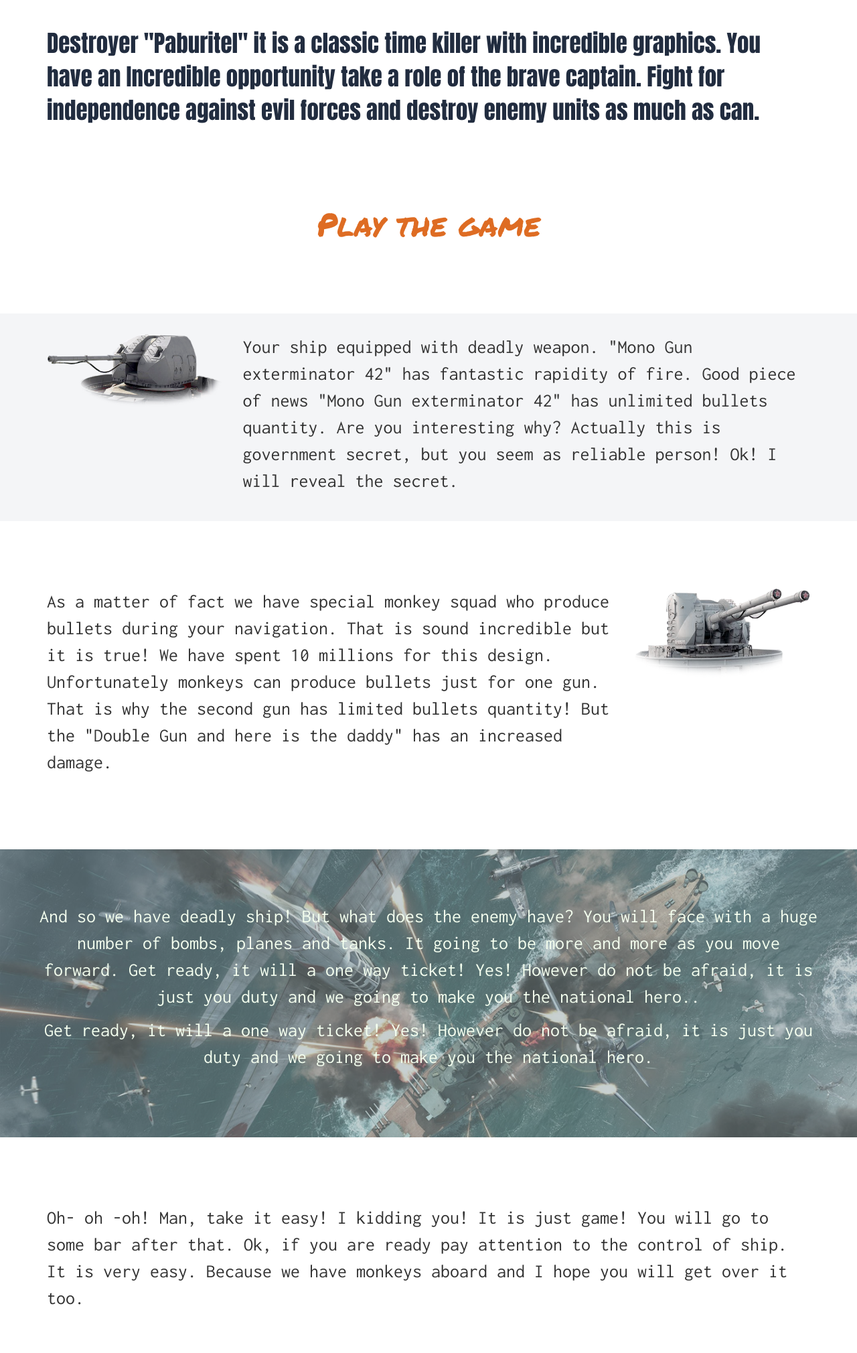
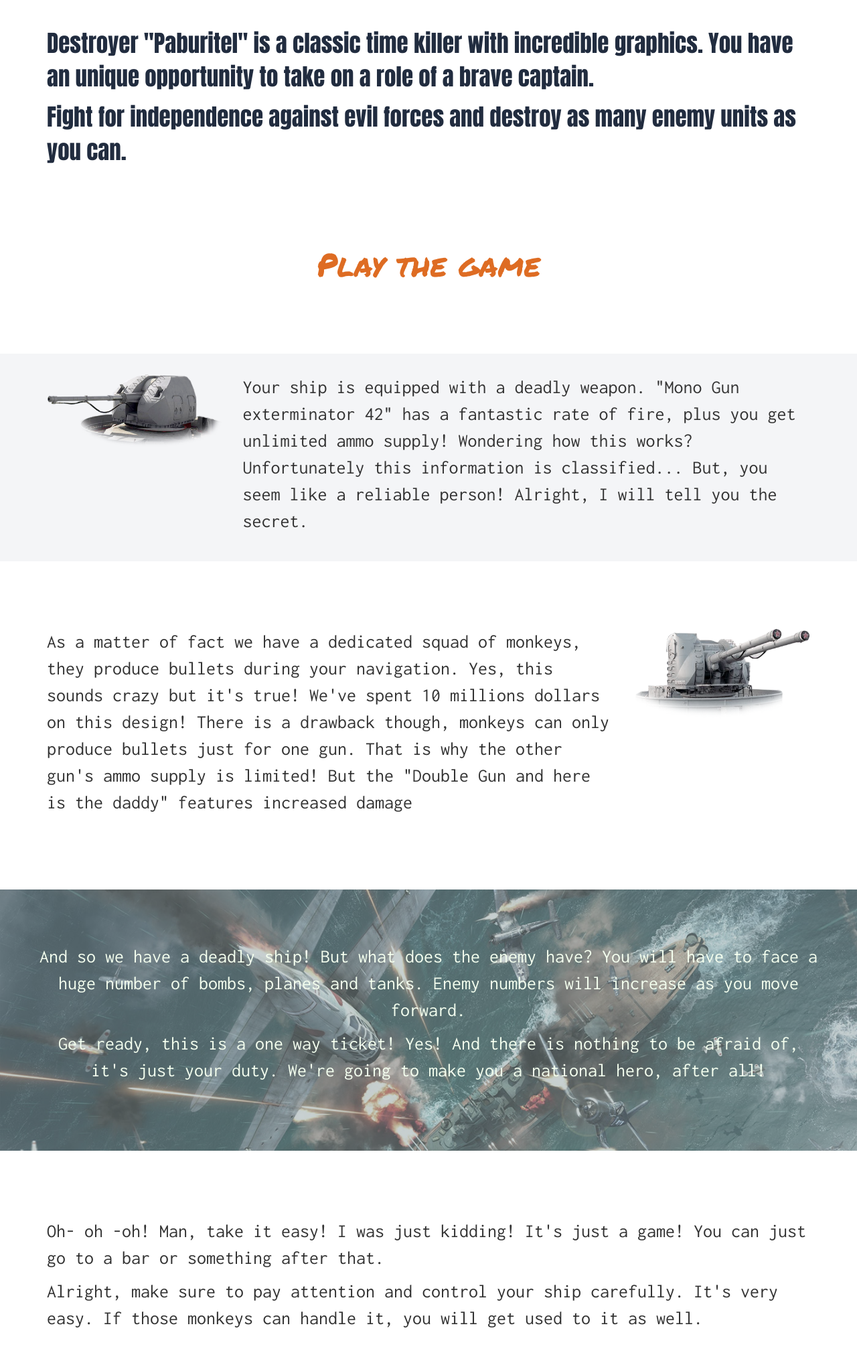
Before and after one commit to Paburitel/Destroyer-Paburitel-, a plain HTML site: page index.html in a window 1280 px wide. Shown: the part 750-2770 px from the top of the page at 67% size. Drawn offline with nearby package versions, Linux system fonts and the light colour scheme.

Commit message:
fixed text

```diff
--- a/index.html
+++ b/index.html
@@ -39,7 +39,8 @@
         <div class="container">
             <div class="row">
                 <div class="col-lg-12">
-                    <p>Destroyer "Paburitel" it is a classic time killer with incredible graphics.  You have an Incredible opportunity take a role of  the brave captain. Fight for independence against evil forces and destroy enemy units as much as can.</p>
+                    <p>Destroyer "Paburitel" is a classic time killer with incredible graphics. You have an unique opportunity to take on a role of a brave captain.</p>
+                    <p>Fight for independence against evil forces and destroy as many enemy units as you can.</p>
                 </div>
             </div>
         </div>
@@ -60,7 +61,7 @@
                     <img src="img/mono-gun.png" class="img-responsive" alt="Responsive image">
                 </div>
                 <div class="col-lg-9">
-                    <p>Your ship equipped with deadly weapon. "Mono Gun exterminator 42" has fantastic rapidity of fire. Good piece of news "Mono Gun exterminator 42" has unlimited bullets quantity. Are you interesting why? Actually this is government secret, but you seem as reliable person! Ok! I will reveal the secret.</p>
+                    <p>Your ship is equipped with a deadly weapon. "Mono Gun exterminator 42" has a fantastic rate of fire, plus you get unlimited ammo supply! Wondering how this works? Unfortunately this information is classified... But, you seem like a reliable person! Alright, I will tell you the secret.</p>
                 </div>
             </div>
         </div>
@@ -69,7 +70,7 @@
         <div class="container">
             <div class="row">
                 <div class="col-lg-9">
-                    <p>As a matter of fact we have special monkey squad who produce bullets during your navigation. That is sound incredible but it is true! We have spent 10 millions for this design. Unfortunately monkeys can produce bullets just for one gun. That is why the second gun has limited bullets quantity! But the "Double Gun and here is the daddy" has an increased damage.</p>
+                    <p>As a matter of fact we have a dedicated squad of monkeys, they produce bullets during your navigation. Yes, this sounds crazy but it's true! We've spent 10 millions dollars on this design! There is a drawback though, monkeys can only produce bullets just for one gun. That is why the other gun's ammo supply is limited! But the "Double Gun and here is the daddy" features increased damage</p>
                 </div>
                 <div class="col-lg-3">
                     <img src="img/double-gun.png" class="img-responsive" alt="Responsive image">
@@ -83,8 +84,8 @@
 
                 <div class="row">
                     <div class="col-lg-12  img-content">
-                        <p>And so we have deadly ship! But what does the enemy have? You will face with a huge number of bombs, planes and tanks. It going to be more and more as you move forward. Get ready, it will a one way ticket! Yes! However do not be afraid, it is just you duty and we going to make you the national hero..</p>
-                        <p>Get ready, it will a one way ticket! Yes! However do not be afraid, it is just you duty and we going to make you the national hero.</p>
+                        <p>And so we have a deadly ship! But what does the enemy have? You will have to face a huge number of bombs, planes and tanks. Enemy numbers will increase as you move forward.</p>
+                        <p>Get ready, this is a one way ticket! Yes! And there is nothing to be afraid of, it's just your duty. We're going to make you a national hero, after all!</p>
                     </div>
             </div>
             </div>
@@ -93,7 +94,8 @@
         <div class="container">
             <div class="row">
                 <div class="col-lg-12">
-                    <p>Oh- oh -oh! Man, take it easy! I kidding you! It is just game! You will go to some bar after that. Ok, if you are ready pay attention to the control of ship. It is very easy. Because we have monkeys aboard and I hope you will get over it too.</p>
+                    <p>Oh- oh -oh! Man, take it easy! I was just kidding! It's just a game! You can just go to a bar or something after that.</p>
+                    <p>Alright, make sure to pay attention and control your ship carefully. It's very easy. If those monkeys can handle it, you will get used to it as well.</p>
                 </div>
             </div>
         </div>
@@ -102,8 +104,9 @@
         <div class="container">
             <div class="row">
                 <div class="col-lg-12">
-                    <p>Now then! You shall use key "W" , "A", "S", "D" for ship's movement. Use "left mouse key"  for start fire from "Mono Gun exterminator 42" and "SPACE" key for start fire from "Double Gun and here is the daddy" .</p>                <p>Sounds easy, do not make mistake!</p>
-                    <p>Also we going to provide some help! As an extra lives and ammunition!</p>
+                    <p>Now then! Use keys "W", "A", "S", "D" to move your ship around. Use "left mouse" key to shoot from your "Mono Gun exterminator 42" and "SPACE" key to shoot from the "Double Gun and here is the daddy"</p>
+                    <p>It sounds easy, but don't make any mistakes!</p>
+                    <p>Also we'll provide you with some help: extra lives and ammunition!</p>
                 </div>
             </div>
         </div>
@@ -131,7 +134,9 @@
                         <p>You can have peace. Or you can have freedom. Do not ever count on having both at once.</p>
                         <p>Robert A. Heinlein</p>
                     </blockquote>
-                    <p>If you are hero and ready to fight click the link below and <span class="Good-luck">Good luck!</span></p>
+                    <p>If you are a hero and ready to fight click the link below and
+                        <span class="Good-luck">Good luck!</span>
+                    </p>
                     <a href="http://destroyer-ship-paburitel.bitballoon.com">Play the game</a>
                 </div>
             </div>
```
